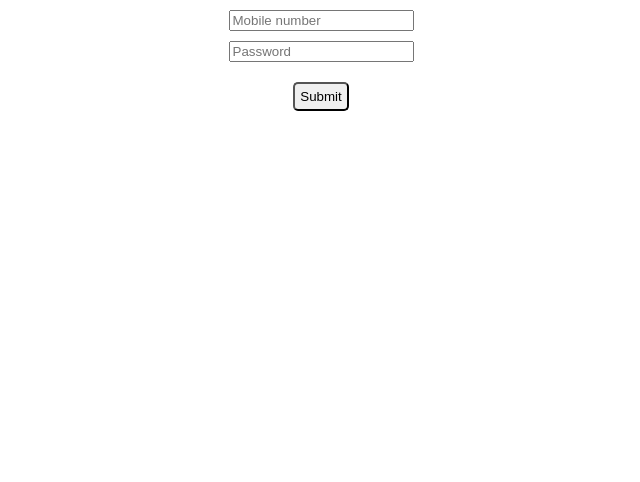
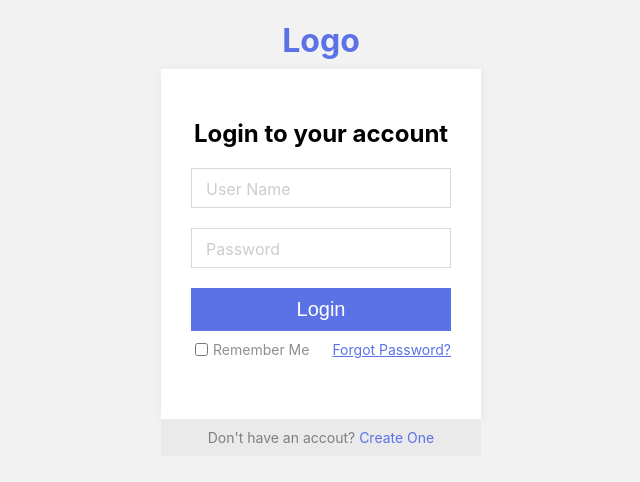
Before and after one commit to ArjunPrakash22/payment_module, a React (Create React App) app: page / in a window 1280 px wide. Shown: the top 482 px of the page, without its empty margins (319-959 px from the left). Built offline with nearby package versions, Linux system fonts and the light colour scheme.

Commit message:
login page

```diff
--- a/src/Pages/Login/Login.css
+++ b/src/Pages/Login/Login.css
@@ -1,16 +1,214 @@
-.login-form{
-    display: flex;
-    flex-direction: column;
-    align-items: center;
-    justify-content: center;
-
-}
-.login-input{
+body {
+    background: #f2f2f2;
+  }
+  .animate {
+    -webkit-transition: all 0.3s linear;
+    transition: all 0.3s linear;
+  }
+  .text-center {
+    text-align: center;
+  }
+  .pull-left {
+    float: left;
+  }
+  .pull-right {
+    float: right;
+  }
+  .clearfix:after {
+    visibility: hidden;
+    display: block;
+    font-size: 0;
+    content: " ";
+    clear: both;
+    height: 0;
+  }
+  .clearfix {
+    display: inline-block;
+  }
+  /* start commented backslash hack \*/
+  * html .clearfix {
+    height: 1%;
+  }
+  .clearfix {
+    display: block;
+  }
+  /* close commented backslash hack */
+  a {
+    color: #5b72e7;
+  }
+  a:hover,
+  a:focus {
+    color:  #5b72e7;
+    -webkit-transition: all 0.3s linear;
+    transition: all 0.3s linear;
+  }
+  .text-primary {
+    color:  #5b72e7;
+  }
+  input:-webkit-autofill {
+    -webkit-box-shadow: 0 0 0 1000px white inset !important;
+  }
+  .logo h1 {
+    color:  #5b72e7;
+    margin-bottom: -12px;
+  }
+  input[type="checkbox"] {
+    width: auto;
+  }
+  button {
+    cursor: pointer;
+    background:  #5b72e7;
+    width: 100%;
+    border: 0;
+    padding: 10px 15px;
+    color: #fff;
+    font-size: 20px;
+    -webkit-transition: 0.3s linear;
+    transition: 0.3s linear;
+  }
+  span.validate-tooltip {
+    background: #D91717;
+    width: 100%;
+    display: block;
+    padding: 5px;
+    color: #fff;
+    box-sizing: border-box;
+    font-size: 14px;
+    margin-top: -28px;
+    -webkit-transition: all 0.3s ease-in-out;
+    transition: all 0.3s ease-in-out;
+    -webkit-animation: tooltipanimation 0.3s 1;
+    animation: tooltipanimation 0.3s 1;
+  }
+  .input-group {
+    position: relative;
+    margin-bottom: 20px;
+  }
+  .input-group label {
+    position: absolute;
+    top: 9px;
+    left: 10px;
+    font-size: 16px;
+    color: #cdcdcd;
+    font-weight: normal;
+    padding: 2px 5px;
+    z-index: 5;
+    -webkit-transition: all 0.3s linear;
+    transition: all 0.3s linear;
+  }
+  .input-group input {
+    outline: none;
+    display: block;
+    width: 100%;
+    height: 40px;
+    position: relative;
+    z-index: 3;
+    border: 1px solid #d9d9d9;
+    padding: 10px 10px;
+    background: #ffffff;
+    box-sizing: border-box;
+    font-wieght: 400;
+    -webkit-transition: 0.3s ease;
+    transition: 0.3s ease;
+  }
+  .input-group .lighting {
+    background:  #5b72e7;
+    width: 0;
+    height: 2px;
+    display: inline-block;
+    position: absolute;
+    top: 40px;
+    left: 0;
+    -webkit-transition: all 0.3s linear;
+    transition: all 0.3s linear;
+  }
+  .input-group.focused .lighting {
+    width: 100%;
+  }
+  .input-group.focused label {
+    background: #fff;
+    font-size: 12px;
+    top: -8px;
+    left: 5px;
+    color:  #5b72e7;
+  }
+  .input-group span.validate-tooltip {
+    margin-top: 0;
+  }
+  .wrapper {
+    width: 320px;
+    background: #fff;
+    margin: 20px auto;
+    min-height: 200px;
+    border: 1px solid #f3f3f3;
+  }
+  .wrapper .inner-warpper {
+    padding: 50px 30px 60px;
+    box-shadow: 1px 1.732px 10px 0px rgba(0, 0, 0, 0.063);
+  }
+  .wrapper .title {
+    margin-top: 0;
+  }
+  .wrapper .supporter {
     margin-top: 10px;
-}
-.login-btn{
-    margin-top: 20px;
-    padding: 5px;
-    border-radius:5px ;
+    font-size: 14px;
+    color: #8E8E8E;
     cursor: pointer;
-}
+  }
+  .wrapper .remember-me {
+    cursor: pointer;
+  }
+  .wrapper input[type="checkbox"] {
+    float: left;
+    margin-right: 5px;
+    margin-top: 2px;
+    cursor: pointer;
+  }
+  .wrapper label[for="rememberMe"] {
+    cursor: pointer;
+  }
+  .wrapper .signup-wrapper {
+    padding: 10px;
+    font-size: 14px;
+    background: #EBEAEA;
+  }
+  .wrapper .signup-wrapper a {
+    text-decoration: none;
+    color: #7F7F7F;
+  }
+  .wrapper .signup-wrapper a:hover {
+    text-decoration: underline;
+  }
+  @-webkit-keyframes tooltipanimation {
+    from {
+      margin-top: -28px;
+    }
+    to {
+      margin-top: 0;
+    }
+  }
+  @keyframes tooltipanimation {
+    from {
+      margin-top: -28px;
+    }
+    to {
+      margin-top: 0;
+    }
+  }
+  /* .direction {
+    width: 200px;
+    position: fixed;
+    top: 120px;
+    left: 20px;
+    font-size: 14px;
+    line-height: 1.2;
+    text-align: center;
+    background: #9365B8;
+    padding: 10px;
+    color: #fff;
+  } */
+  @media (max-width: 480px) {
+    .direction {
+      position: static;
+    }
+  }
--- a/src/Pages/Login/Login.jsx
+++ b/src/Pages/Login/Login.jsx
@@ -4,11 +4,38 @@ import './Login.css'
 const Login = () => {
   return (
     <div className='login-div'>
-        <form className='login-form' method='POST'>
-            <input className='login-input' type="text" placeholder='Mobile number' />
-            <input className='login-input' type="password" placeholder='Password'/>
-            <button className='login-btn' type="submit">Submit</button>
-        </form>
+        <div class="logo text-center">
+  <h1>Logo</h1>
+</div>
+<div class="wrapper">
+  <div class="inner-warpper text-center">
+    <h2 class="title">Login to your account</h2>
+    <form action="" id="formvalidate">
+      <div class="input-group">
+        <label class="palceholder" for="userName">User Name</label>
+        <input class="form-control" name="userName" id="userName" type="text" placeholder="" />
+        <span class="lighting"></span>
+      </div>
+      <div class="input-group">
+        <label class="palceholder" for="userPassword">Password</label>
+        <input class="form-control" name="userPassword" id="userPassword" type="password" placeholder="" />
+        <span class="lighting"></span>
+      </div>
+
+      <button type="submit" id="login">Login</button>
+      <div class="clearfix supporter">
+        <div class="pull-left remember-me">
+          <input id="rememberMe" type="checkbox"/>
+          <label for="rememberMe">Remember Me</label>
+        </div>
+        <a class="forgot pull-right" href="#">Forgot Password?</a>
+      </div>
+    </form>
+  </div>
+  <div class="signup-wrapper text-center">
+    <a href="#">Don't have an accout? <span class="text-primary">Create One</span></a>
+  </div>
+</div>
     </div>
   )
 }
```
